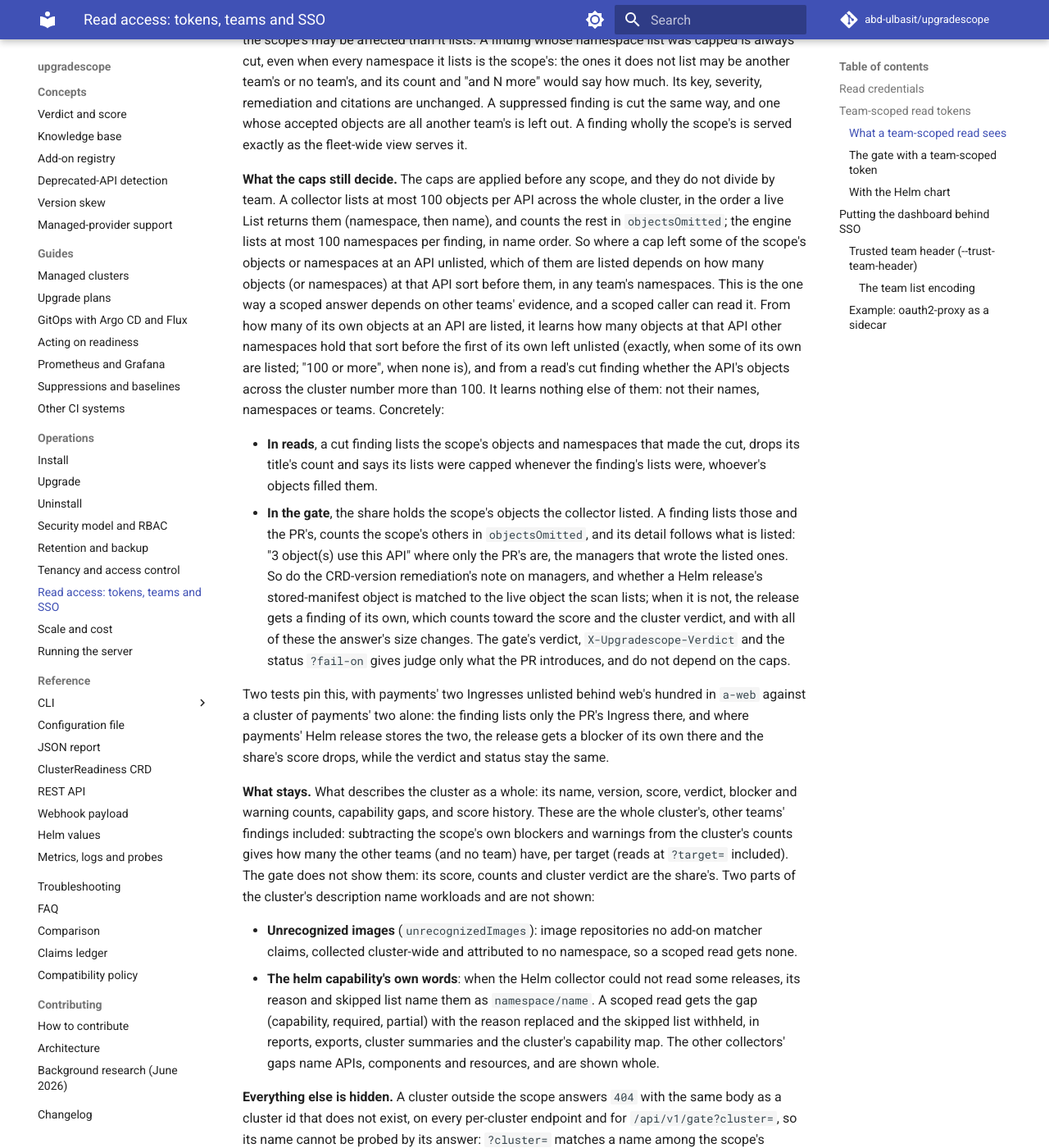
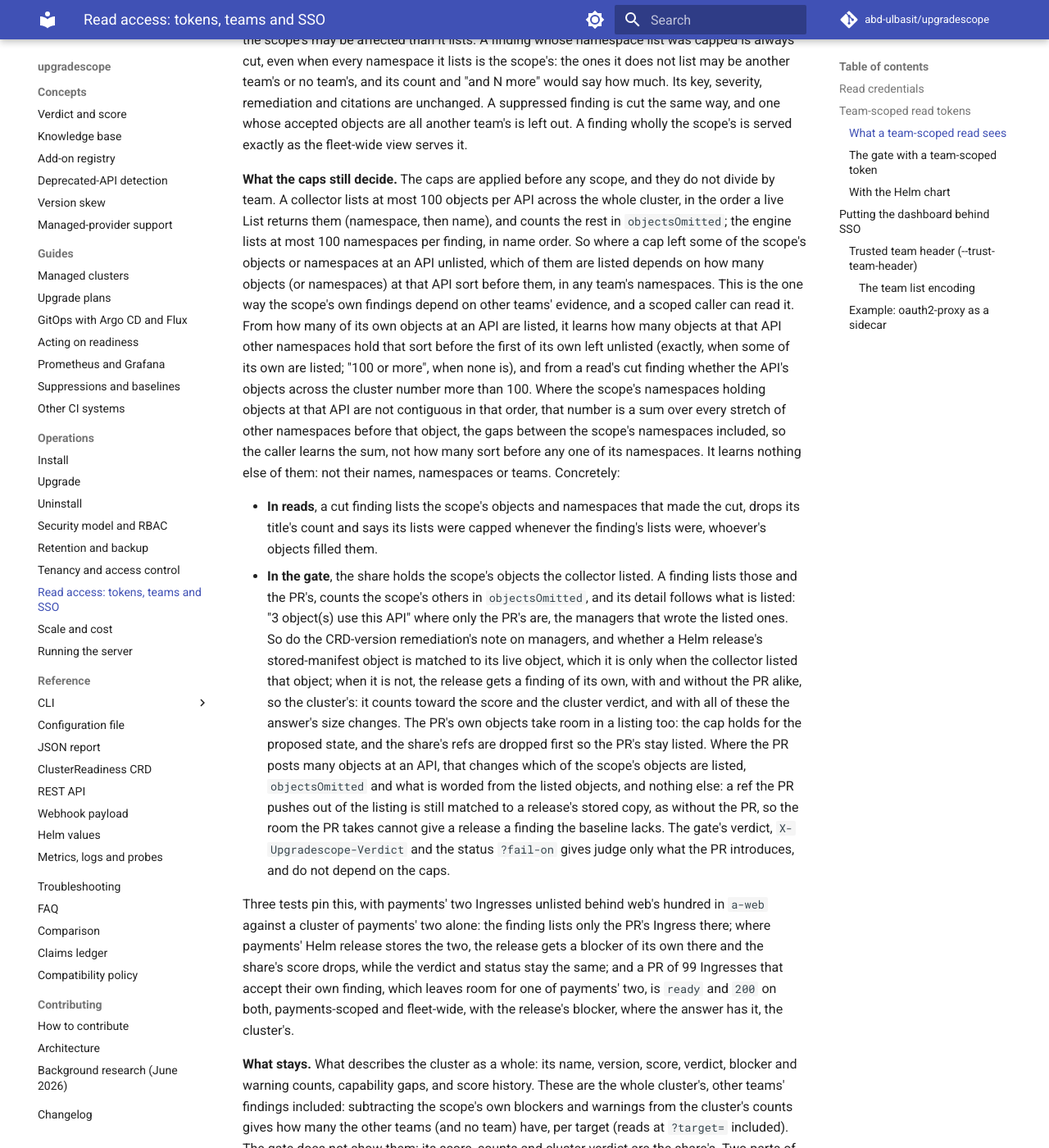
Before and after one commit to abd-ulbasit/upgradescope, an MkDocs documentation site: the page built from docs/operations/auth.md, in a window 1280 px wide and 1400 px high, scrolled down 2554 px. Shown: the whole window at 82% size. Built offline with MkDocs 1.6.1 and Material for MkDocs 9.7.7, drawn with Linux system fonts in a browser that asks for light colours; comment, search, counter and statistics services are not loaded; some of the changed text lies outside the part shown.

Commit message:
docs(auth): what the PR's room in a listing decides; the sum over gaps
SE-15, SV-06 and auth.md now say that the room the PR's own objects take
in a 100-object listing changes which of the cluster's objects are
listed, objectsOmitted and what is worded from them, and nothing else,
for scoped and fleet-wide gates alike; that a Helm release's finding from
the collector's cap is in the baseline too, so the cluster's; that the
cap is the one way the scope's own findings (not the whole answer, whose
read-side cluster score and counts are the cluster's) depend on other
teams' evidence; and that where the scope's namespaces at an API are not
contiguous in sort order, the caller learns a sum over the gaps, not a
count before any one namespace.

Refs #72

Co-Authored-By: Claude Fable 5 <noreply@anthropic.com>

```diff
--- a/docs/operations/auth.md
+++ b/docs/operations/auth.md
@@ -126,13 +126,18 @@ engine lists at most 100 namespaces per finding, in name order. So where
 a cap left some of the scope's objects or namespaces at an API unlisted,
 which of them are listed depends on how many objects (or namespaces) at
 that API sort before them, in any team's namespaces. This is the one way
-a scoped answer depends on other teams' evidence, and a scoped caller can
-read it. From how many of its own objects at an API are listed, it learns
-how many objects at that API other namespaces hold that sort before the
-first of its own left unlisted (exactly, when some of its own are listed;
-"100 or more", when none is), and from a read's cut finding whether the
-API's objects across the cluster number more than 100. It learns nothing
-else of them: not their names, namespaces or teams. Concretely:
+the scope's own findings depend on other teams' evidence, and a scoped
+caller can read it. From how many of its own objects at an API are
+listed, it learns how many objects at that API other namespaces hold that
+sort before the first of its own left unlisted (exactly, when some of its
+own are listed; "100 or more", when none is), and from a read's cut
+finding whether the API's objects across the cluster number more than
+100. Where the scope's namespaces holding objects at that API are not
+contiguous in that order, that number is a sum over every stretch of
+other namespaces before that object, the gaps between the scope's
+namespaces included, so the caller learns the sum, not how many sort
+before any one of its namespaces. It learns nothing else of them: not
+their names, namespaces or teams. Concretely:
 
 - **In reads**, a cut finding lists the scope's objects and namespaces
   that made the cut, drops its title's count and says its lists were
@@ -143,18 +148,30 @@ else of them: not their names, namespaces or teams. Concretely:
   object(s) use this API" where only the PR's are, the managers that
   wrote the listed ones. So do the CRD-version remediation's note on
   managers, and whether a Helm release's stored-manifest object is
-  matched to the live object the scan lists; when it is not, the release
-  gets a finding of its own, which counts toward the score and the
-  cluster verdict, and with all of these the answer's size changes. The
-  gate's verdict, `X-Upgradescope-Verdict` and the status `?fail-on`
-  gives judge only what the PR introduces, and do not depend on the
-  caps.
+  matched to its live object, which it is only when the collector listed
+  that object; when it is not, the release gets a finding of its own,
+  with and without the PR alike, so the cluster's: it counts toward the
+  score and the cluster verdict, and with all of these the answer's size
+  changes. The PR's own objects take room in a listing too: the cap
+  holds for the proposed state, and the share's refs are dropped first
+  so the PR's stay listed. Where the PR posts many objects at an API,
+  that changes which of the scope's objects are listed, `objectsOmitted`
+  and what is worded from the listed objects, and nothing else: a ref
+  the PR pushes out of the listing is still matched to a release's stored
+  copy, as without the PR, so the room the PR takes cannot give a
+  release a finding the baseline lacks. The gate's verdict,
+  `X-Upgradescope-Verdict` and the status `?fail-on` gives judge only
+  what the PR introduces, and do not depend on the caps.
 
-Two tests pin this, with payments' two Ingresses unlisted behind web's
+Three tests pin this, with payments' two Ingresses unlisted behind web's
 hundred in `a-web` against a cluster of payments' two alone: the finding
-lists only the PR's Ingress there, and where payments' Helm release
-stores the two, the release gets a blocker of its own there and the
-share's score drops, while the verdict and status stay the same.
+lists only the PR's Ingress there; where payments' Helm release stores
+the two, the release gets a blocker of its own there and the share's
+score drops, while the verdict and status stay the same; and a PR of 99
+Ingresses that accept their own finding, which leaves room for one of
+payments' two, is `ready` and `200` on both, payments-scoped and
+fleet-wide, with the release's blocker, where the answer has it, the
+cluster's.
 
 **What stays.** What describes the cluster as a whole: its name, version,
 score, verdict, blocker and warning counts, capability gaps, and score
@@ -216,11 +233,13 @@ answer, status, verdict and score included, byte for byte, in every
 format, except where the collector's 100-objects-per-API cap, which lists
 objects across the cluster in namespace order, left some of the scope's
 objects unlisted. Then which of them are listed, `objectsOmitted`, the
-finding's detail, and what the engine derives from the listed objects
-(Helm releases' findings, and with them the score, the cluster verdict
-and the answer's size) depend on how many objects at that API sort before
-them ([what the caps still decide](#what-a-team-scoped-read-sees)); the
-verdict, `X-Upgradescope-Verdict` and the status never do. The whole
+finding's detail, and what the engine derives from the objects the
+collector listed (Helm releases' findings, and with them the score, the
+cluster verdict and the answer's size) depend on how many objects at that
+API sort before them ([what the caps still decide](#what-a-team-scoped-read-sees));
+the verdict, `X-Upgradescope-Verdict` and the status never do. Where the
+PR's own objects take the listing's room, only the listing,
+`objectsOmitted` and what is worded from them change. The whole
 cluster is never evaluated for that request, so a `413` from evaluating
 it depends on another team's workloads only through that size.
 
```
Also changed, not shown: docs/claims.md (+2 -2 lines).
